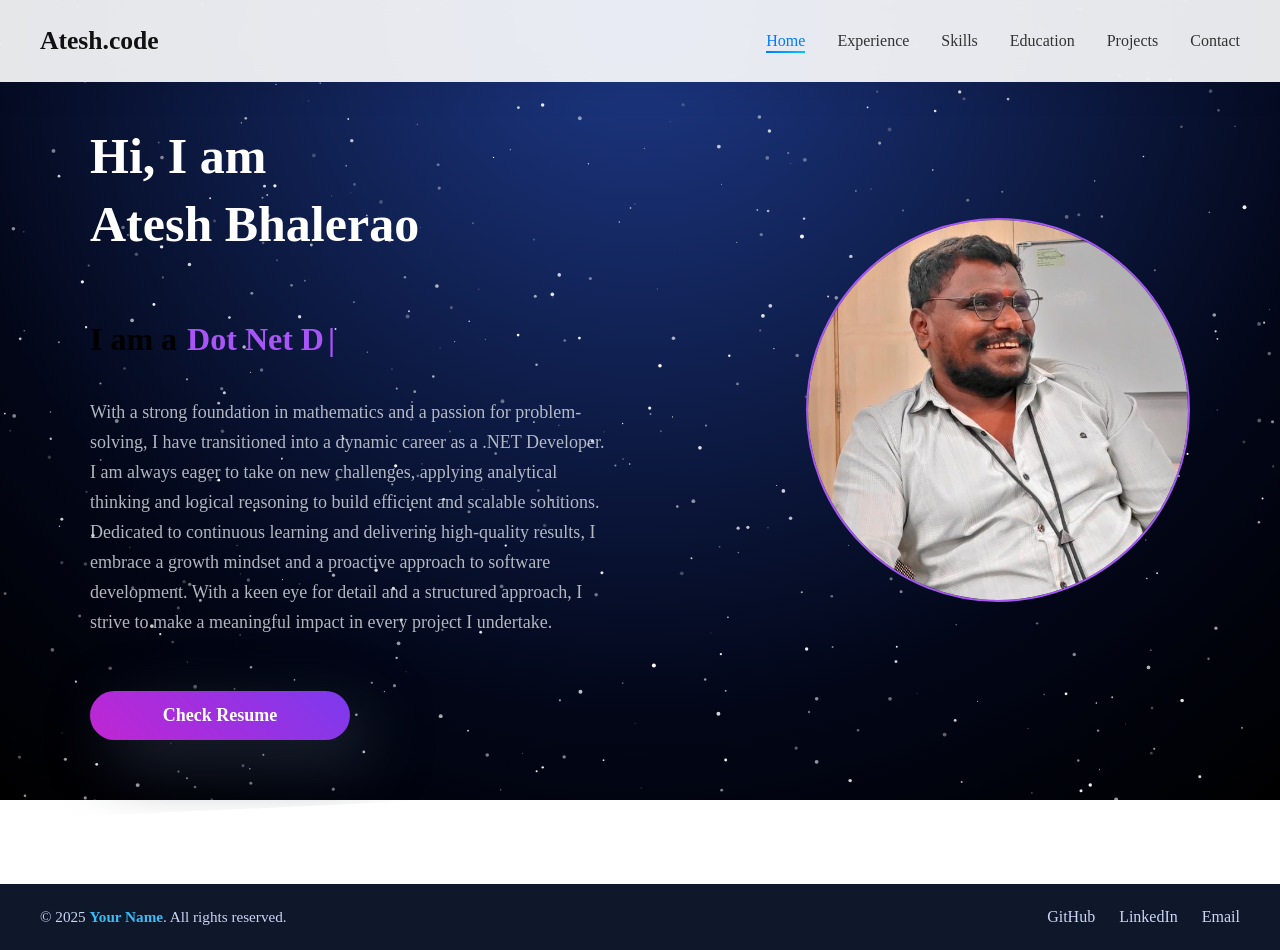
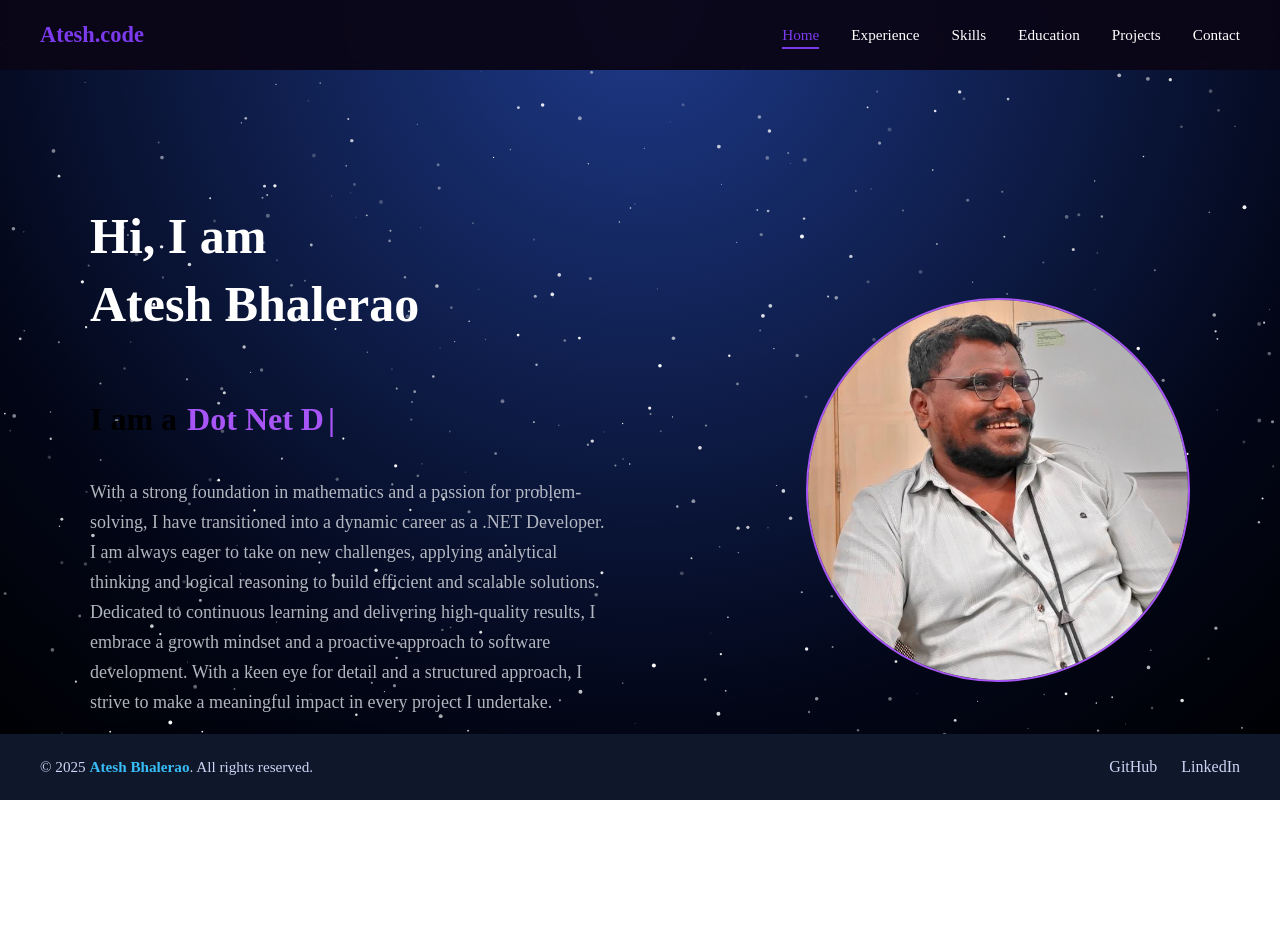
Before and after one commit to Bhaleraoatesh/personalPortFolioAngular, an Angular app: page / in a window 1280 px wide. After the commit the page ends 800 px from the top, so only its background shows below. Built offline with nearby package versions, Linux system fonts and the light colour scheme.

Commit message:
improved the   header and footer

```diff
--- a/src/app/app.css
+++ b/src/app/app.css
@@ -1,26 +1,45 @@
-/* RESET */
-body {
-  margin: 0;
-  padding: 0;
-  width: 100%;
-  height: 100%;
-  background: transparent;   /* IMPORTANT */
-  overflow-x: hidden;
+/* ROOT CONTAINER */
+.app-container {
+  position: relative;
+  height: 100vh;
+  width: 100vw;
+  overflow: hidden; /* prevents body scroll */
+  display: flex;
+  flex-direction: column;
 }
 
+/* BACKGROUND */
+app-background {
+  position: fixed;
+  inset: 0;
+  z-index: 0;
+  pointer-events: none;
+}
 
-/* MAIN CONTENT */
-.page {
+/* HEADER (FIXED) */
+.app-header {
+  position: fixed;
+  top: 0;
+  left: 0;
+  width: 100vw;
+  z-index: 100;
+}
+
+/* FOOTER (FIXED, EDGE TO EDGE) */
+.app-footer {
+  position: fixed;
+  bottom: 0;
+  left: 0;
+  width: 100vw;
+  z-index: 100;
+}
+
+/* MAIN CONTENT (ONLY SCROLL AREA) */
+.app-main {
   position: relative;
   z-index: 1;
-  min-height: 100vh;
-  padding-top: 80px;        /* navbar height */
+  flex: 1;
+  overflow-y: auto;
+  padding-top: 80px;   /* height of navbar */
+  padding-bottom: 160px; /* height of footer */
 }
-
-/* OPTIONAL: make sure navbar/footer don't hide canvas */
-/*app-navbar,*/
-app-footer {
-  position: relative;
-  z-index: 2;
-  background: transparent;
-}
--- a/src/app/app.html
+++ b/src/app/app.html
@@ -1,7 +1,21 @@
-<app-background></app-background>
+<div class="app-container">
 
-<app-navbar></app-navbar>
+  <!-- Fixed Background -->
+  <app-background></app-background>
 
-<router-outlet></router-outlet>
+  <!-- Fixed Header -->
+  <header class="app-header">
+    <app-navbar></app-navbar>
+  </header>
 
-<app-footer></app-footer>
+  <!-- Scrollable Content -->
+  <main class="app-main">
+    <router-outlet></router-outlet>
+  </main>
+
+  <!-- Fixed Footer -->
+  <footer class="app-footer">
+    <app-footer></app-footer>
+  </footer>
+
+</div>
--- a/src/app/component/footer/footer.html
+++ b/src/app/component/footer/footer.html
@@ -3,14 +3,13 @@
 
     <!-- LEFT -->
     <p>
-      © {{ currentYear }} <span>Your Name</span>. All rights reserved.
+      © {{ currentYear }} <span>{{logoName}}</span>. All rights reserved.
     </p>
 
     <!-- RIGHT -->
     <div class="socials">
-      <a href="https://github.com/yourusername" target="_blank">GitHub</a>
-      <a href="https://linkedin.com/in/yourusername" target="_blank">LinkedIn</a>
-      <a href="mailto:your@email.com">Email</a>
+      <a href={{bio.github}} target="_blank">GitHub</a>
+      <a href={{bio.linkedin}} target="_blank">LinkedIn</a>
     </div>
 
   </div>
--- a/src/app/component/footer/footer.ts
+++ b/src/app/component/footer/footer.ts
@@ -1,10 +1,34 @@
 import { Component } from '@angular/core';
+import { Bio } from '../../data/constants';
+import { RouterModule } from '@angular/router';
+import { CommonModule } from '@angular/common';
+
+
+interface BioLinks {
+  facebook: string;
+  twitter: string;
+  linkedin: string;
+  insta: string;
+  github: string;
+}
 
 @Component({
   selector: 'app-footer',
+  imports:[RouterModule,CommonModule],
   templateUrl: './footer.html',
-  styleUrls: ['./footer.css']
+  styleUrls: ['./footer.css'],
 })
 export class Footer {
+
+  logoName = Bio.name;
   currentYear = new Date().getFullYear();
+
+  bio: BioLinks = {
+    facebook: Bio.facebook,
+    twitter: Bio.twitter,
+    linkedin: Bio.linkedin,
+    insta: Bio.insta,
+    github: Bio.github
+  };
+
 }
--- a/src/app/component/navbar/navbar.css
+++ b/src/app/component/navbar/navbar.css
@@ -1,66 +1,76 @@
-/* NAVBAR */
+/* =========================
+   NAVBAR ROOT
+========================= */
 .navbar {
   position: fixed;
   top: 0;
-  width: 100%;
-  background: rgba(255, 255, 255, 0.9);
+  left: 0;
+  width: 100vw;
+  height: 70px;
+  background: rgba(11, 6, 23, 0.95);
   backdrop-filter: blur(12px);
-  box-shadow: 0 10px 30px rgba(0, 0, 0, 0.08);
-  z-index: 10000;
+  z-index: 2000; /* VERY IMPORTANT */
+  display: flex;
+  align-items: center;
 }
 
-/* CONTAINER */
-.container {
+/* =========================
+   NAV CONTAINER
+========================= */
+.nav-container {
+  width: 100%;
   max-width: 1200px;
-  margin: auto;
-  padding: 1rem 2rem;
+  margin: 0 auto;
+  padding: 0 1.5rem;
   display: flex;
+  justify-content: space-between;
   align-items: center;
-  justify-content: space-between;
 }
 
-/* LOGO */
+/* =========================
+   LOGO
+========================= */
 .logo {
-  font-size: 1.6rem;
-  font-weight: 700;
+  font-size: 1.4rem;
+  font-weight: 600;
+  color: #7c3aed;
   text-decoration: none;
-  color: #111;
+  z-index: 2100;
 }
 
-.logo span {
-  color: #007bff;
-}
-
-/* DESKTOP MENU */
+/* =========================
+   DESKTOP NAV LINKS
+========================= */
 .nav-links {
   list-style: none;
   display: flex;
   gap: 2rem;
 }
 
+/* LINKS */
 .nav-links a {
+  color: #ffffff;
+  text-decoration: none;
+  font-size: 0.95rem;
   position: relative;
-  text-decoration: none;
-  color: #333;
-  font-weight: 500;
-  padding-bottom: 4px;
-  transition: color 0.3s;
-}
-
-.nav-links a::after {
-  content: '';
-  position: absolute;
-  left: 0;
-  bottom: 0;
-  width: 0%;
-  height: 2px;
-  background: linear-gradient(90deg, #007bff, #00c6ff);
-  transition: width 0.3s ease;
+  transition: color 0.25s ease;
 }
 
 .nav-links a:hover,
 .nav-links a.active {
-  color: #007bff;
+  color: #7c3aed;
+}
+
+/* UNDERLINE */
+.nav-links a::after {
+  content: "";
+  position: absolute;
+  left: 0;
+  bottom: -6px;
+  width: 0;
+  height: 2px;
+  background: #7c3aed;
+  transition: width 0.25s ease;
 }
 
 .nav-links a:hover::after,
@@ -68,102 +78,77 @@
   width: 100%;
 }
 
-/* LOTTIE BUTTON */
-.lottie-btn {
-  display: flex;
-  align-items: center;
-  gap: 10px;
-  padding: 0.5rem 1.4rem;
-  border-radius: 30px;
-  background: linear-gradient(135deg, #007bff, #00c6ff);
-  color: white;
-  font-weight: 600;
-  text-decoration: none;
-  box-shadow: 0 12px 30px rgba(0, 123, 255, 0.45);
-  transition: all 0.35s ease;
+/* =========================
+   TOGGLE INPUT (HIDDEN)
+========================= */
+#nav-toggle {
+  display: none;
 }
 
-.lottie-btn:hover {
-  transform: translateY(-2px) scale(1.05);
-  box-shadow: 0 18px 40px rgba(0, 123, 255, 0.6);
+/* =========================
+   HAMBURGER ICON
+========================= */
+.hamburger {
+  display: none;
+  flex-direction: column;
+  gap: 6px;
+  cursor: pointer;
+  z-index: 2200; /* ABOVE EVERYTHING */
 }
 
-/* LOTTIE ICON */
-#lottie-send {
-  width: 36px;
-  height: 36px;
+.hamburger span {
+  width: 26px;
+  height: 2px;
+  background: #ffffff;
+  border-radius: 2px;
+  transition: all 0.3s ease;
 }
 
-/* MOBILE ICON */
-.menu-icon {
-  display: none;
-  flex-direction: column;
-  cursor: pointer;
-  gap: 5px;
+/* =========================
+   MOBILE STYLES
+========================= */
+@media (max-width: 768px) {
+
+  /* SHOW TOGGLE */
+  .hamburger {
+    display: flex;
   }
 
-.menu-icon span {
-  width: 25px;
-  height: 3px;
-  background: #333;
-  border-radius: 4px;
-  transition: all 0.3s;
+  /* HIDE DESKTOP MENU */
+  .nav-links {
+    position: fixed;
+    top: 70px; /* navbar height */
+    right: -100%;
+    width: 100%;
+    height: calc(100vh - 70px - 140px); /* footer space */
+    padding-bottom: 140px;
+    background: #0b0617;
+
+    flex-direction: column;
+    align-items: center;
+    justify-content: center;
+    gap: 2rem;
+
+    overflow-y: auto;
+    transition: right 0.35s ease;
+    z-index: 2100;
   }
 
-.menu-icon span.open:nth-child(1) {
+  /* SLIDE IN MENU */
+  #nav-toggle:checked ~ .nav-links {
+    right: 0;
+  }
+
+  /* HAMBURGER ANIMATION */
+  #nav-toggle:checked + .hamburger span:nth-child(1) {
     transform: rotate(45deg) translate(5px, 5px);
   }
 
-.menu-icon span.open:nth-child(2) {
+  #nav-toggle:checked + .hamburger span:nth-child(2) {
     opacity: 0;
   }
 
-.menu-icon span.open:nth-child(3) {
-  transform: rotate(-45deg) translate(5px, -5px);
-}
-
-/* MOBILE MENU */
-.mobile-menu {
-  list-style: none;
-  background: white;
-  max-height: 0;
-  overflow: hidden;
-  transition: max-height 0.4s ease;
-}
-
-.mobile-menu.open {
-  max-height: 400px;
-}
-
-.mobile-menu li {
-  padding: 1rem 2rem;
-}
-
-.mobile-menu a {
-  text-decoration: none;
-  color: #333;
-  font-weight: 500;
-}
-
-/* MOBILE CTA */
-.mobile-cta {
-  display: block;
-  text-align: center;
-  background: linear-gradient(135deg, #007bff, #00c6ff);
-  color: white !important;
-  padding: 0.8rem;
-  border-radius: 25px;
-  font-weight: 600;
-}
-
-/* RESPONSIVE */
-@media (max-width: 768px) {
-  .nav-links,
-  .lottie-btn {
-    display: none;
-  }
-
-  .menu-icon {
-    display: flex;
+  #nav-toggle:checked + .hamburger span:nth-child(3) {
+    transform: rotate(-45deg) translate(6px, -6px);
   }
 }
--- a/src/app/component/navbar/navbar.html
+++ b/src/app/component/navbar/navbar.html
@@ -1,33 +1,28 @@
 <nav class="navbar">
-  <div class="container">
+  <div class="nav-container">
 
     <!-- LOGO -->
     <a routerLink="/" class="logo">
-      {{fname}}.code
+      {{ fname }}.code
     </a>
 
-    <!-- DESKTOP MENU -->
+    <!-- HAMBURGER (MOBILE) -->
+    <input type="checkbox" id="nav-toggle" />
+    <label for="nav-toggle" class="hamburger">
+      <span></span>
+      <span></span>
+      <span></span>
+    </label>
+
+    <!-- NAV LINKS -->
     <ul class="nav-links">
-      <li><a routerLink="/" routerLinkActive="active">Home</a></li>
-      <li><a routerLink="/Experience" routerLinkActive="active">Experience</a></li>
-      <li><a routerLink="/Skills" routerLinkActive="active">Skills</a></li>
-      <li><a routerLink="/Education" routerLinkActive="active">Education</a></li>
-      <li><a routerLink="/projects" routerLinkActive="active">Projects</a></li>
-      <li><a routerLink="/contact" routerLinkActive="active">Contact</a></li>
+      <li><a routerLink="/" routerLinkActive="active" (click)="closeMenu()">Home</a></li>
+      <li><a routerLink="/Experience" routerLinkActive="active" (click)="closeMenu()">Experience</a></li>
+      <li><a routerLink="/Skills" routerLinkActive="active" (click)="closeMenu()">Skills</a></li>
+      <li><a routerLink="/Education" routerLinkActive="active" (click)="closeMenu()">Education</a></li>
+      <li><a routerLink="/projects" routerLinkActive="active" (click)="closeMenu()">Projects</a></li>
+      <li><a routerLink="/contact" routerLinkActive="active" (click)="closeMenu()">Contact</a></li>
     </ul>
 
-    <!-- MOBILE MENU ICON -->
-    <div class="menu-icon" (click)="toggleMenu()">
-      ☰
-    </div>
-
   </div>
-
-  <!-- MOBILE MENU -->
-  <ul class="mobile-menu" *ngIf="isMenuOpen">
-    <li><a routerLink="/" (click)="closeMenu()">Home</a></li>
-    <li><a routerLink="/about" (click)="closeMenu()">About</a></li>
-    <li><a routerLink="/projects" (click)="closeMenu()">Projects</a></li>
-    <li><a routerLink="/contact" (click)="closeMenu()">Contact</a></li>
-  </ul>
 </nav>
--- a/src/app/component/navbar/navbar.ts
+++ b/src/app/component/navbar/navbar.ts
@@ -12,12 +12,14 @@ import { Bio } from '../../data/constants';
 export class Navbar {
   bio = Bio;
   fname = this.bio.fname;
-  isMenuOpen = false;
+  isMenuOpen = true;
   toggleMenu() {
     this.isMenuOpen = !this.isMenuOpen;
   }
 
   closeMenu() {
-    this.isMenuOpen = false;
-  }
+  const toggle = document.getElementById('nav-toggle') as HTMLInputElement;
+  if (toggle) toggle.checked = false;
 }
+
+}
--- a/src/index.html
+++ b/src/index.html
@@ -7,11 +7,9 @@
   <meta name="viewport" content="width=device-width, initial-scale=1">
   <link rel="icon" type="image/x-icon" href="HeroImage.jpg">
   <script src="https://www.google.com/recaptcha/api.js" async defer></script>
-
+  <link rel="stylesheet" href="https://cdnjs.cloudflare.com/ajax/libs/font-awesome/6.5.0/css/all.min.css"/>
 </head>
 <body>
-  <script src="https://www.google.com/recaptcha/api.js?render=explicit" async defer></script>
-
   <app-root></app-root>
 </body>
 </html>
```
Also changed, not shown: 1 other file (tests, documents, lock files or other folders). Lines whose indentation alone changed are shown as unchanged.
